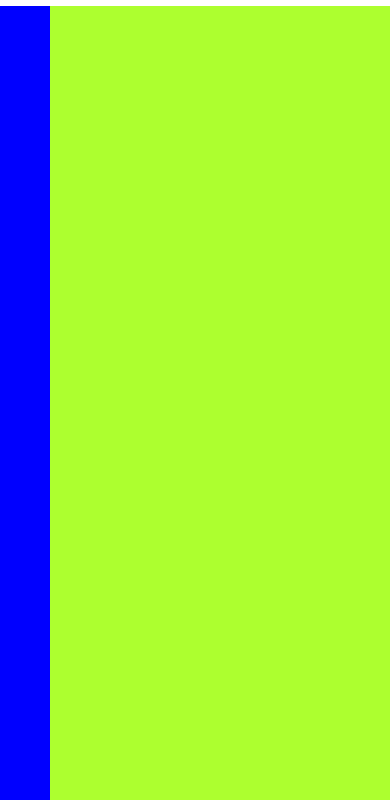
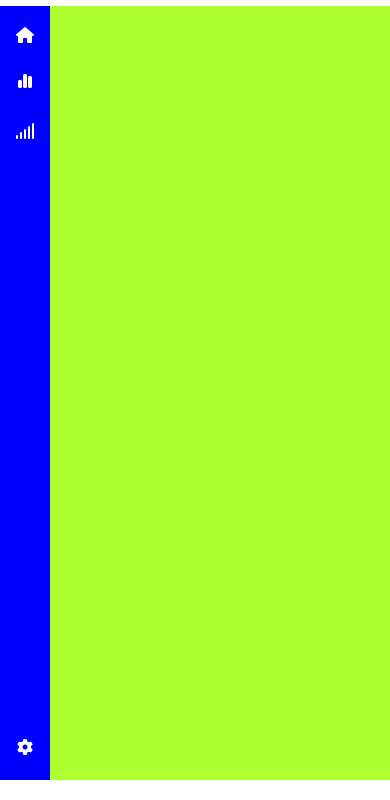
Before and after one commit to CatalanoLorenzo/html-css-bootstrap-dashboard, a plain HTML site: page index.html in a window 390 px wide. Shown: the part 64-864 px from the top of the page. Drawn offline with nearby package versions, Linux system fonts and the light colour scheme.

Commit message:
add element and responsiv into sidebar

```diff
--- a/asset/css/style.css
+++ b/asset/css/style.css
@@ -45,5 +45,12 @@
 
 .sidebar{
     width: 50px;
-    height: calc(100vh - 50px);
+    height: calc(100vh - 70px);
 }
+
+@media screen and (min-width:1200px) {
+    .sidebar{
+        width: 150px;
+    }
+
+}
--- a/index.html
+++ b/index.html
@@ -54,7 +54,30 @@
             </nav>
     </header>
     <div class="principal px-0 m-0 ">
-        <div class="sidebar navbar-dark"></div>
+        <div class="sidebar d-flex justify-content-center">
+            <div class="navbar-dark flex-column justify-content-between d-flex align-items-center ">
+                <form class="d-flex flex-column p-2">
+                    <button class="btn text-white p-2" type="button">
+                        <i class="fa-solid fa-house p-1"></i>
+                        <span class="d-none d-xl-inline ">Home</span>
+                    </button>
+                    <button class="btn text-white p-2" type="button">
+                        <i class="fa-solid fa-chart-simple p-2"></i>
+                        <span class="d-none d-xl-inline p-1">Stats</span>
+                    </button>
+                    <button class="btn text-white p-2" type="button">
+                        <i class="fa-solid fa-signal p-2"></i>
+                        <span class="d-none d-xl-inline p-1">Signal</span>
+                    </button>
+                </form>
+                <form class="d-flex flex-column p-2">
+                    <button class="btn text-white p-2" type="button">
+                        <i class="fa-solid fa-gear p-2"></i>
+                        <span class="d-none d-xl-inline p-1">Admin</span>
+                    </button>
+                </form>
+            </div>
+        </div>
         <main></main>
     </div>
 
```
